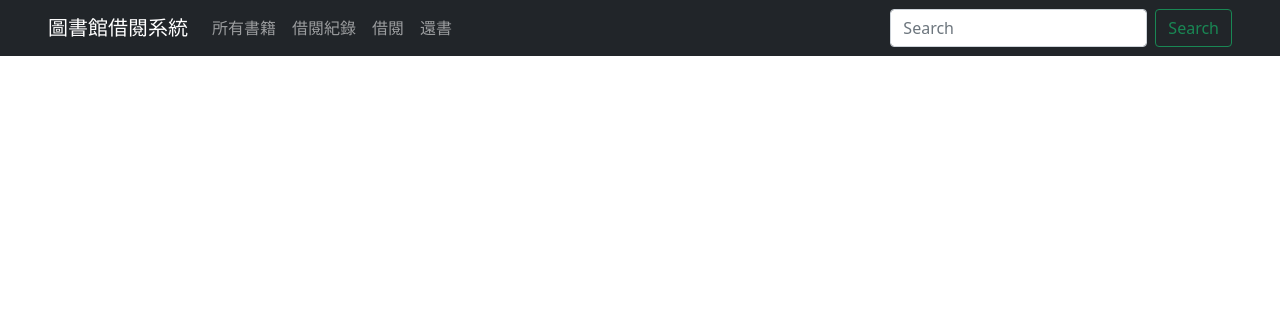
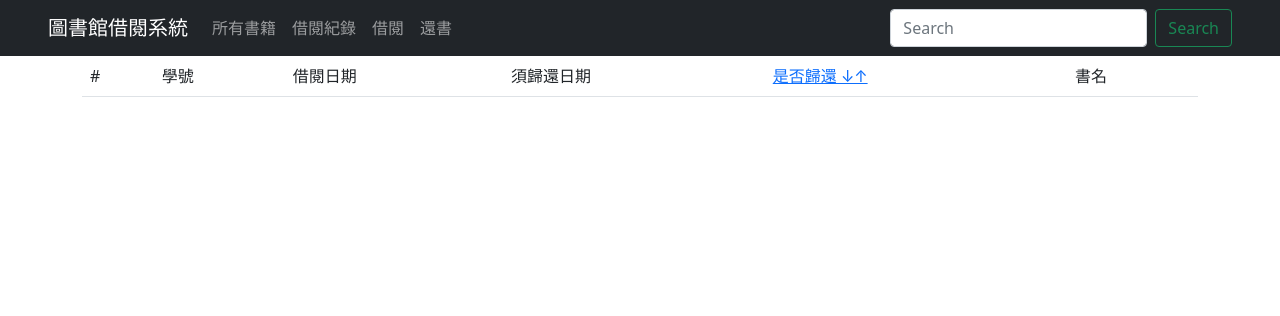
Before and after one commit to binga288/library, a PHP site: page /index.php?page=record in a window 1280 px wide. Shown: the top 316 px of the page. Run offline with PHP 8.4, Linux system fonts and the light colour scheme; data comes from the database, SQL or seed files in the repository.

Commit message:
紀錄完成

```diff
--- a/blade/record.php
+++ b/blade/record.php
@@ -1,3 +1,28 @@
 <?php
-    $arr = $db->select("rent_record");
+$array = $db->select("rent_record");
 ?>
+
+<div class="container">
+    <table class="table">
+        <thead>
+            <tr>
+                <td>#</td>
+                <td>學號</td>
+                <td>借閱日期</td>
+                <td>須歸還日期</td>
+                <td><a href="&test=123">是否歸還 ↓↑</a></td>
+                <td>書名</td>
+            </tr>
+        </thead>
+        <?php foreach ($array as $arr) { ?>
+            <tr>
+                <td><?= $arr["id"] ?></td>
+                <td><?= $arr["student_id"] ?></td>
+                <td><?= $arr["rent_date"] ?></td>
+                <td><?= $arr["return_date_limit"] ?></td>
+                <td><?= $arr["type"] == 0 ? "尚未歸還" : "歸還" ?></td>
+                <td><?= $arr["name"] ?></td>
+            </tr>
+        <?php } ?>
+    </table>
+</div>
--- a/css/style.css
+++ b/css/style.css
@@ -1,3 +1,9 @@
-td:hover{
+tbody tr:hover{
     cursor: pointer;
+    background-color: gainsboro;
 }
+
+thead td:hover{
+    cursor: pointer;
+
+}
```
